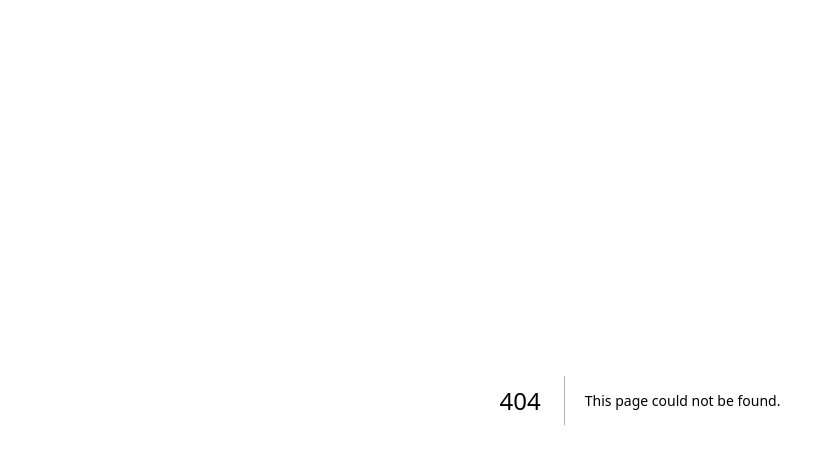
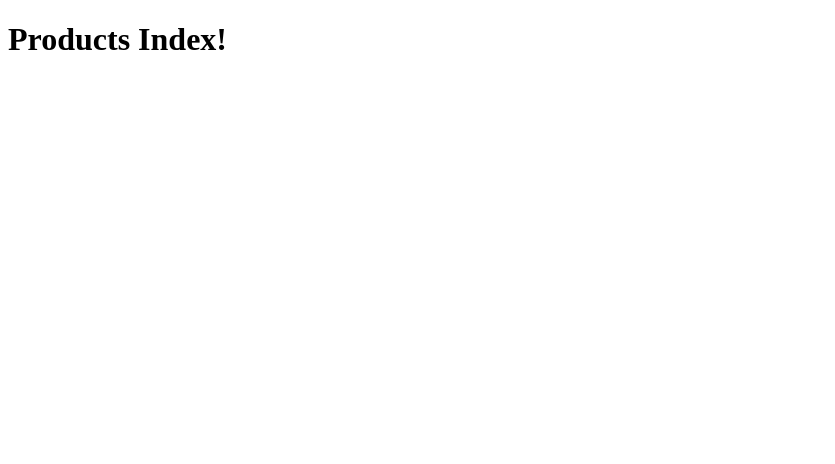
Before and after one commit to jinook929/nextjs-note, a Next.js app: page /products in a window 1280 px wide. Before the commit this address had no page. Shown: the top 464 px of the page, without its empty margins (0-835 px from the left). Built offline with nearby package versions, Linux system fonts and the light colour scheme.

Commit message:
static routing (in /pages)

```diff
--- /dev/null
+++ b/src/pages/about.tsx
@@ -0,0 +1,5 @@
+const AboutPage = () => {
+  return <h1>About Us!</h1>;
+};
+
+export default AboutPage;
--- /dev/null
+++ b/src/pages/contact.tsx
@@ -0,0 +1,5 @@
+const ContactPage = () => {
+  return <h1>Contact Us!</h1>;
+};
+
+export default ContactPage;
--- /dev/null
+++ b/src/pages/products/index.tsx
@@ -0,0 +1,5 @@
+const ProductsPage = () => {
+  return <h1>Products Index!</h1>;
+};
+
+export default ProductsPage;
--- /dev/null
+++ b/src/pages/products/pants.tsx
@@ -0,0 +1,5 @@
+const PantsPage = () => {
+  return <h1>Pants Page!</h1>;
+};
+
+export default PantsPage;
```
